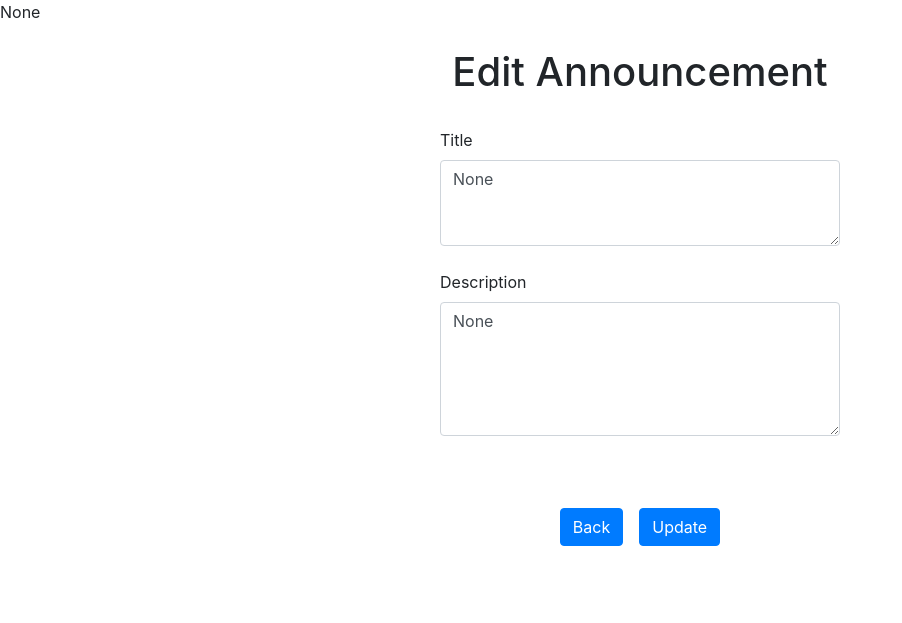
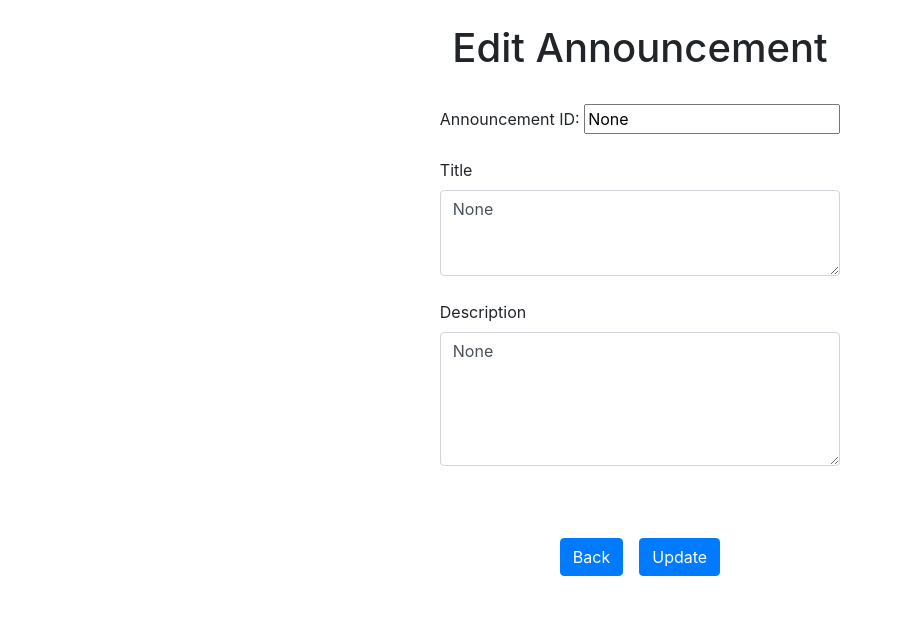
Before and after one commit to oskar8991/KCHosptial-CMS, a Flask app: page /editAnnouncementPage in a window 1280 px wide. Shown: the part 56-679 px from the top of the page, without its empty margins (0-902 px from the left). Run offline with Flask 2, Linux system fonts and the light colour scheme; some libraries are stand-ins or nearby versions.

Commit message:
fully implemented ability for logged in staff to edit an announcement

```diff
--- a/app.py
+++ b/app.py
@@ -226,9 +226,18 @@ def editAnnouncementPage():
 @app.route('/editAnnouncement', methods=['POST'])
 def editAnnouncement():
     # save form data here, connect to db to change details, then query db and render normal announcementpage
+    id = request.form['announcementID']
     newTitle = request.form['newTitle']
     newDescription = request.form['newDescription']
-    return render_template('announcements.html')
+    announcement = Announcement.query.filter_by(announcement_id = id).first()
+    announcement.title = newTitle
+    announcement.description = newDescription
+    db.session.commit()
+    conn = engine.connect()
+    query = "SELECT * from announcement"
+    result = conn.execute(query)
+    data = result.fetchall()
+    return render_template('announcements.html', data = data)
 
 
 @app.route("/addAnnouncement", methods=['POST'])
--- a/templates/editAnnouncement.html
+++ b/templates/editAnnouncement.html
@@ -10,8 +10,6 @@
 
 {% block body %}
 
-{{id}}
-
 <div class="container">
   <div class="col-md-12">
 	   <div class="text-center">
@@ -23,7 +21,8 @@
      <div class="row justify-content-center">
        <form action="editAnnouncement" method="POST" enctype="multipart/form-data">
 
-
+         Announcement ID: <input id="announcementID" name="announcementID" type="text" value="{{id}}" readonly>
+         <br><br>
          <label for="newTitle">Title</label>
          <div class="md-form">
            <textarea id="newTitle" name="newTitle" class="md-textarea form-control" rows="3" cols="35" required>{{title}}</textarea>
```
Also changed, not shown: data.db.
